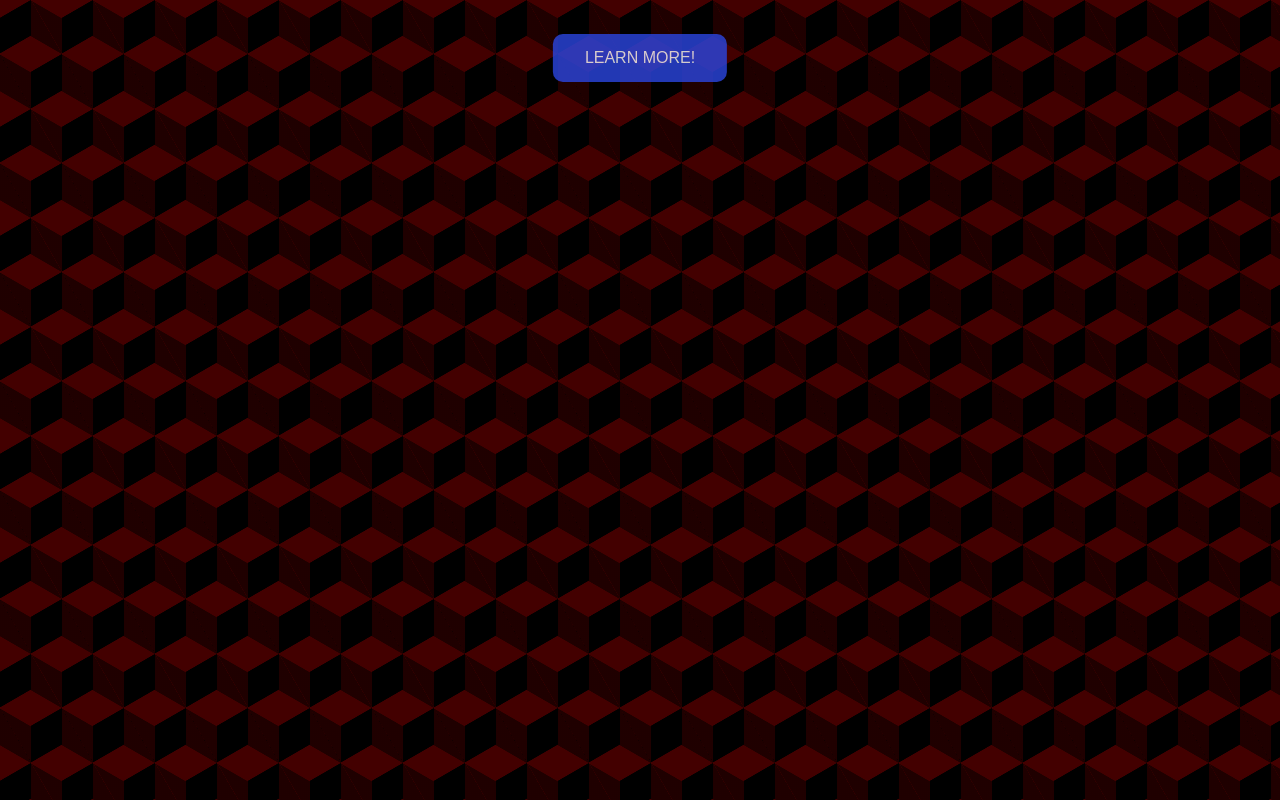
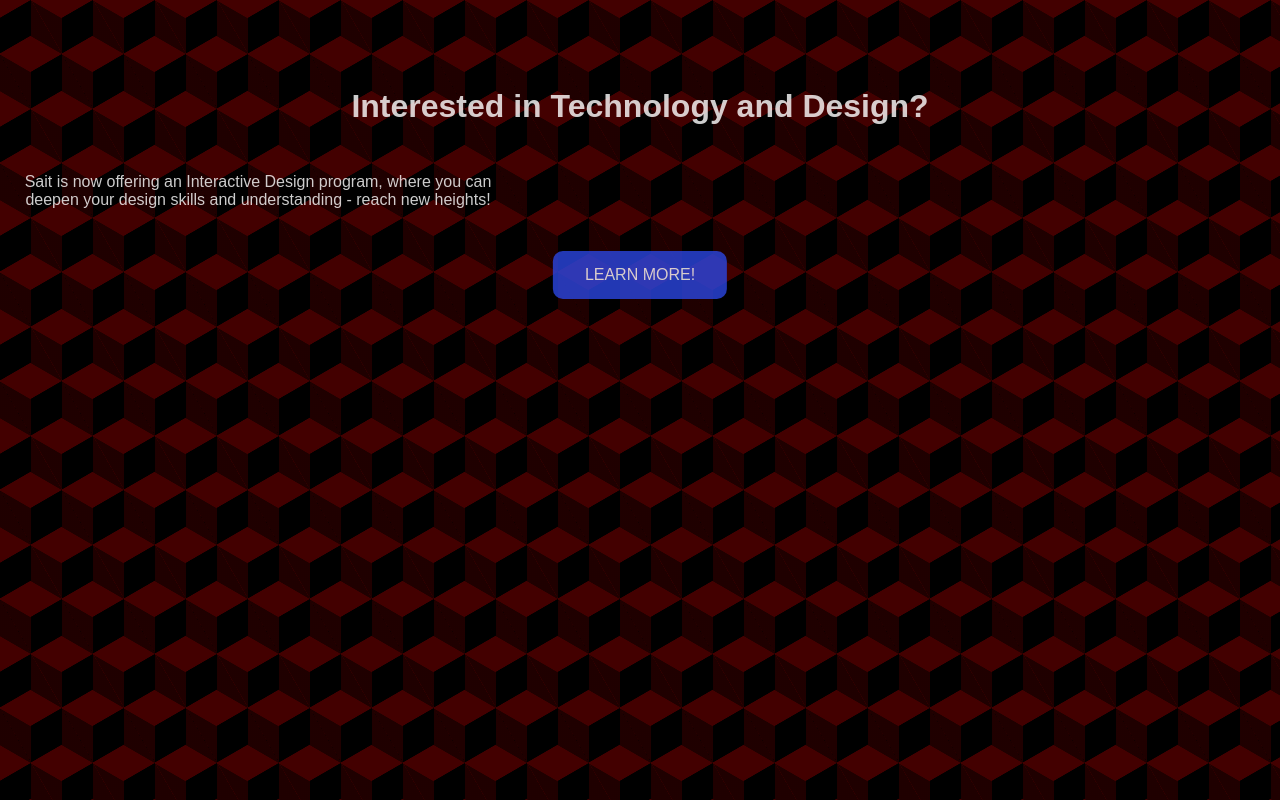
Before and after one commit to Tiana-Lewis/custom-code-activity, a plain HTML site: page index.html in a window 1280 px wide. Drawn offline with Linux system fonts and the light colour scheme.

Commit message:
Added:
html

```diff
--- a/index.html
+++ b/index.html
@@ -7,6 +7,10 @@
     <title>Call-To-Action</title>
 </head>
 <body>
+<h1>Interested in Technology and Design?</h1>
+<div class="para">
+    <p>Sait is now offering an Interactive Design program, where you can deepen your design skills and understanding - reach new heights!</p>
+</div>
     <div class="container">
         <a href="https://www.sait.ca/programs-and-courses/diplomas/interactive-design-web-design-and-development">
         <button class="button button1">LEARN MORE!</button>
```
